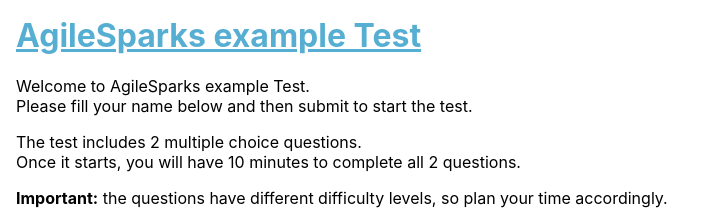
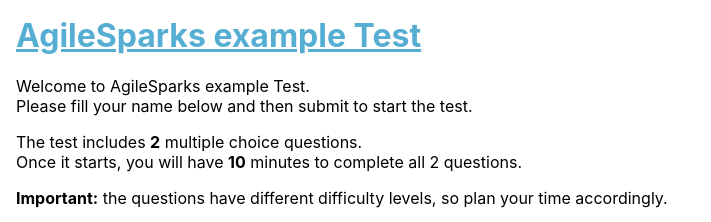
Before and after one commit to agilesparks/dev_test, a React (Create React App) app: page / in a window 1280 px wide. Shown: the top 222 px of the page, without its empty margins (0-711 px from the left). Built offline with nearby package versions, Linux system fonts and the light colour scheme.

Commit message:
Highlight some text

```diff
--- a/src/pages/Home/index.jsx
+++ b/src/pages/Home/index.jsx
@@ -30,8 +30,8 @@ class Homepage extends React.Component {
           Please fill your name below and then submit to start the test.<br/>
         </p>
         <p>
-          The test includes {testData.questions.length} multiple choice questions.<br/>
-          Once it starts, you will have {duration_min} minutes to complete all {testData.questions.length} questions.<br/>
+          The test includes <b>{testData.questions.length}</b> multiple choice questions.<br/>
+          Once it starts, you will have <b>{duration_min}</b> minutes to complete all {testData.questions.length} questions.<br/>
         </p>
         <p>
           <b>Important:</b> the questions have different difficulty levels, so plan your time accordingly.
```
